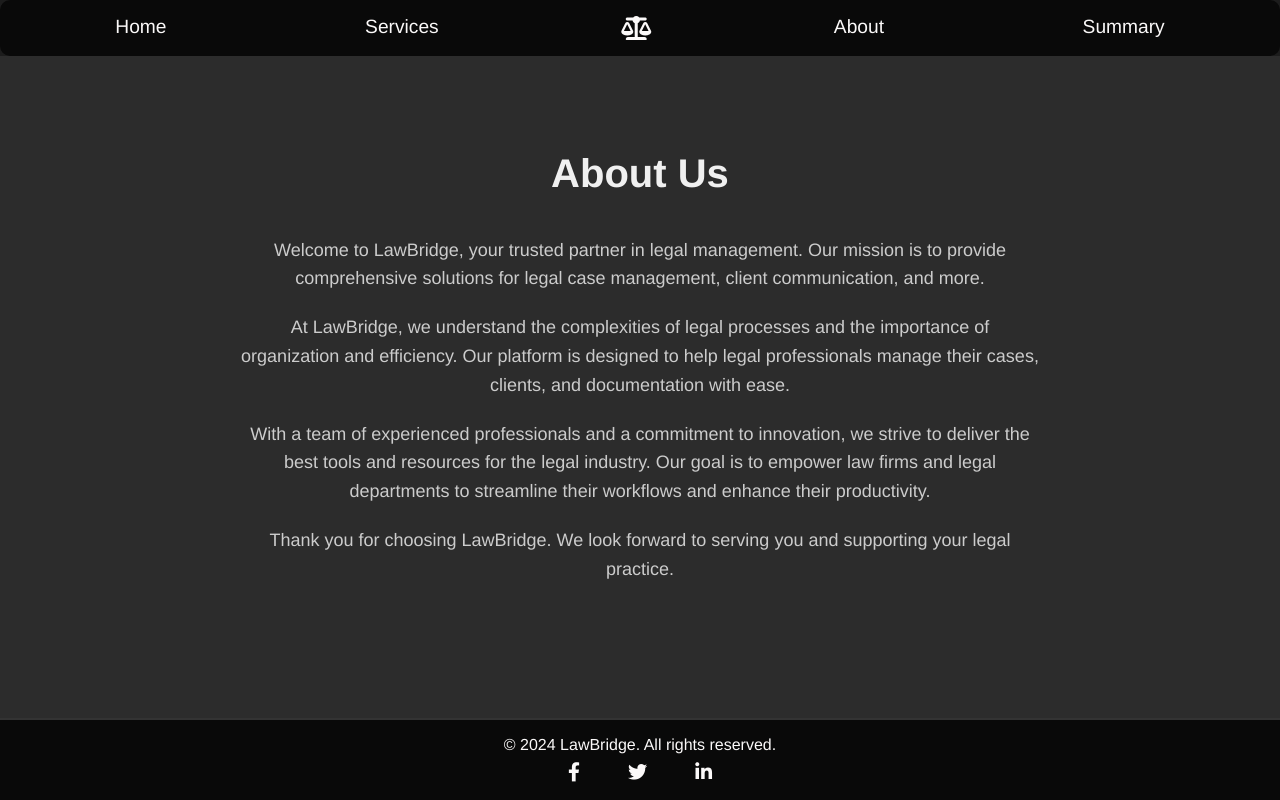
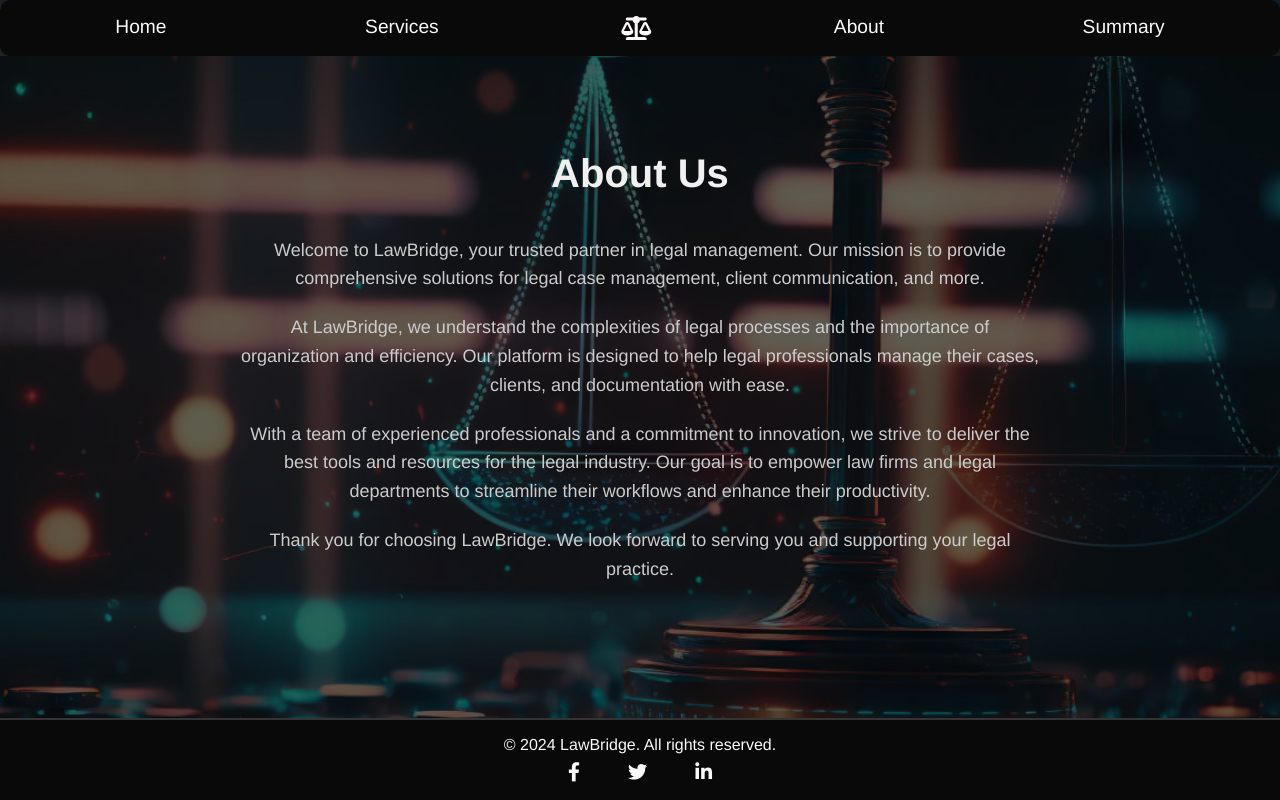
Before and after one commit to ThisaraAriyawansha/LawBridge, a React (Create React App) app: page /about in a window 1280 px wide. Built offline with nearby package versions, Linux system fonts and the light colour scheme.

Commit message:
update UI

```diff
--- a/src/components/AboutUs.css
+++ b/src/components/AboutUs.css
@@ -10,10 +10,13 @@
 .about-us-page {
     display: flex;
     flex-direction: column;
-    min-height: 100vh;
-    background-color: #1c1c1c; /* Dark background color */
-    color: #f0f0f0; /* Light text color */
+    min-height: 800px; /* Change the height to 800px */
+    background-image: url('./images/1.jpg');
+    background-size: cover;
+    background-position: center;
+    color: #f0f0f0;
 }
+
 
 /* About Us Container */
 .about-us-container {
@@ -23,7 +26,7 @@
     align-items: center;
     justify-content: center;
     padding: 20px;
-    background-color: #2c2c2c; /* Slightly lighter dark background */
+    background-color: rgba(0, 0, 0, 0.6); /* Dark overlay to improve readability */
 }
 
 .about-us-container h1 {
--- a/src/components/Home.js
+++ b/src/components/Home.js
@@ -2,6 +2,7 @@
 import Navbar from './Navbar';
 import Footer from './Footer';
 import './Home.css';
+import { Link } from 'react-router-dom';
 
 const Home = () => {
     return (
@@ -12,7 +13,7 @@
                     <div className="content">
                         <h1 className="welcome-text">Welcome to LawBridge</h1>
                         <p>Your trusted partner in legal management.</p>
-                        <button className="cta-button">Learn More</button>
+                        <Link to="/about" className="cta-button">Learn More</Link>
                     </div>
                 </div>
             </div>
```
